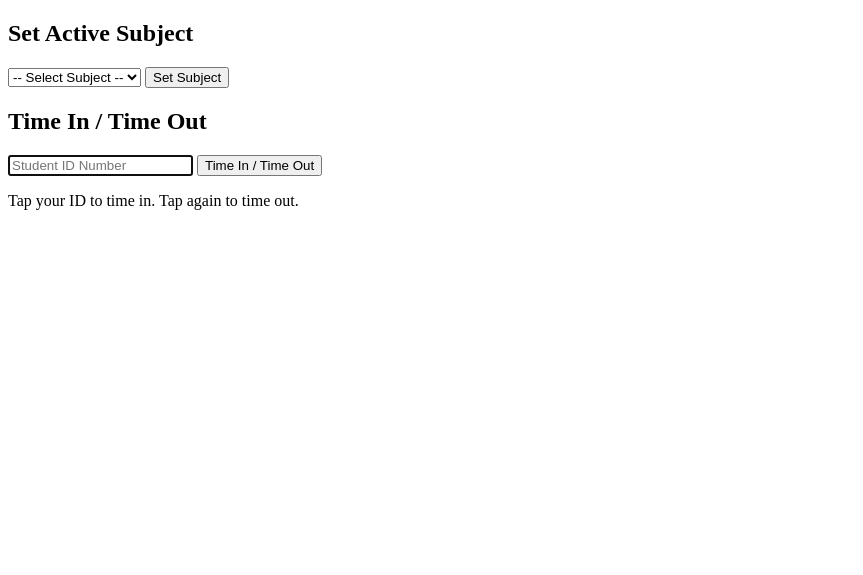
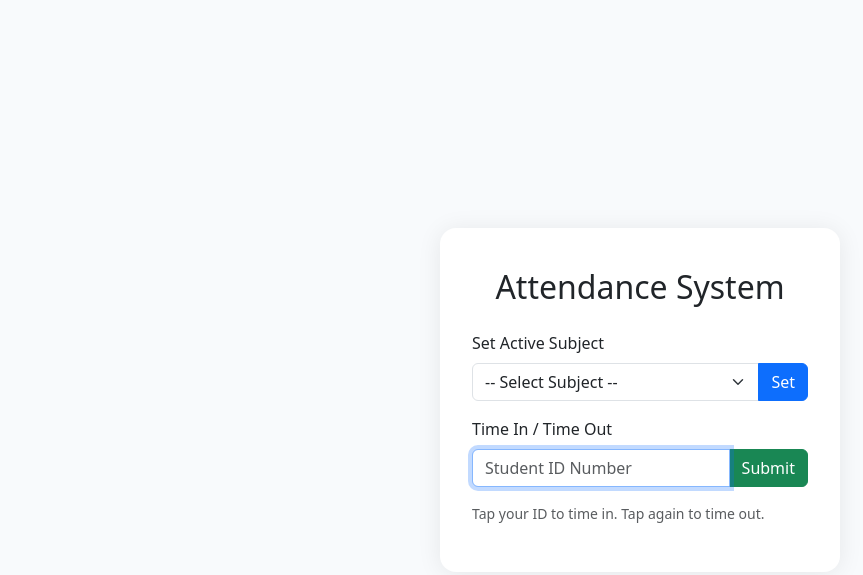
Before and after one commit to altechcorner/attendance-system-inout-subject-allday, a website: page frontend/index.html in a window 1280 px wide. Shown: the whole page, without its empty margins (0-863 px from the left). Drawn offline with nearby package versions, Linux system fonts and the light colour scheme; no server answers.

Commit message:
small issues

```diff
--- a/frontend/index.html
+++ b/frontend/index.html
@@ -3,33 +3,64 @@
 <head>
   <meta charset="UTF-8" />
   <title>Attendance System</title>
+  <!-- Bootstrap 5 CSS CDN -->
+  <link href="https://cdn.jsdelivr.net/npm/bootstrap@5.3.3/dist/css/bootstrap.min.css" rel="stylesheet">
+  <style>
+    body {
+      background: #f8fafc;
+      min-height: 100vh;
+      display: flex;
+      align-items: center;
+      justify-content: center;
+    }
+    .attendance-container {
+      background: #fff;
+      border-radius: 16px;
+      box-shadow: 0 2px 24px rgba(0,0,0,0.08);
+      padding: 2.5rem 2rem;
+      max-width: 400px;
+      width: 100%;
+    }
+    .form-label {
+      font-weight: 500;
+    }
+    #status-message {
+      transition: opacity 0.3s;
+    }
+  </style>
 </head>
 <body>
-  <!-- Register Student form removed -->
+  <div class="attendance-container">
+    <h2 class="mb-4 text-center">Attendance System</h2>
 
-  <h2>Set Active Subject</h2>
-  <form id="setSubjectForm">
-    <select id="activeSubjectSelect" required>
-      <option value="">-- Select Subject --</option>
-    </select>
-    <button type="submit">Set Subject</button>
-  </form>
-  <p id="activeSubjectDisplay"></p>
+    <form id="setSubjectForm" class="mb-3">
+      <label for="activeSubjectSelect" class="form-label">Set Active Subject</label>
+      <div class="input-group mb-2">
+        <select id="activeSubjectSelect" class="form-select" required>
+          <option value="">-- Select Subject --</option>
+        </select>
+        <button type="submit" class="btn btn-primary">Set</button>
+      </div>
+      <div id="activeSubjectDisplay" class="form-text mb-2"></div>
+    </form>
 
-  <h2>Time In / Time Out</h2>
-  <form id="attendanceForm">
-    <input type="text" name="id_number" placeholder="Student ID Number" required autofocus />
-    <button type="submit">Time In / Time Out</button>
-  </form>
-  <p id="attendanceMessage"></p>
-  <p>Tap your ID to time in. Tap again to time out.</p>
-  <p id="status-message" style="display:none;"></p>
+    <form id="attendanceForm" class="mb-3">
+      <label for="id_number" class="form-label">Time In / Time Out</label>
+      <div class="input-group mb-2">
+        <input type="text" id="id_number" name="id_number" class="form-control" placeholder="Student ID Number" required autofocus />
+        <button type="submit" class="btn btn-success">Submit</button>
+      </div>
+    </form>
+    <div id="attendanceMessage" class="alert alert-info py-2 px-3 mb-2" style="display:none;"></div>
+    <div class="text-muted small mb-2">Tap your ID to time in. Tap again to time out.</div>
+    <div id="status-message" class="alert alert-success text-center" style="display:none;"></div>
+  </div>
 
+  <!-- Bootstrap JS (optional, for dropdowns etc.) -->
+  <script src="https://cdn.jsdelivr.net/npm/bootstrap@5.3.3/dist/js/bootstrap.bundle.min.js"></script>
   <script>
     let activeSubjectId = null;
     let activeSubjectText = '';
-
-    // Registration logic removed
 
     // Populate the subject combo box
     async function loadSubjects() {
@@ -65,7 +96,7 @@
     document.getElementById('attendanceForm').onsubmit = async (e) => {
       e.preventDefault();
       if (!activeSubjectId) {
-        document.getElementById('attendanceMessage').textContent = 'Please set the active subject first!';
+        showMessage('attendanceMessage', 'Please set the active subject first!', 'alert-danger');
         return;
       }
       const formData = new FormData(e.target);
@@ -80,12 +111,10 @@
           body: JSON.stringify(data)
         });
 
-        // Try to parse JSON only if response is JSON
         const contentType = res.headers.get('content-type');
         if (contentType && contentType.includes('application/json')) {
           result = await res.json();
         } else {
-          // Fallback for plain text responses
           const text = await res.text();
           result = { message: text, status: res.ok ? 'success' : 'error' };
         }
@@ -93,7 +122,7 @@
         result = { message: 'Server error. Please try again.', status: 'error' };
       }
 
-      document.getElementById('attendanceMessage').textContent = result.message;
+      showMessage('attendanceMessage', result.message, result.status === 'success' ? 'alert-info' : 'alert-danger');
 
       if (result.status === 'success') {
         const msg = document.getElementById('status-message');
@@ -106,6 +135,16 @@
 
       e.target.reset();
     };
+
+    function showMessage(id, message, alertClass) {
+      const el = document.getElementById(id);
+      el.textContent = message;
+      el.className = `alert ${alertClass} py-2 px-3 mb-2`;
+      el.style.display = 'block';
+      setTimeout(() => {
+        el.style.display = 'none';
+      }, 3000);
+    }
   </script>
 </body>
 </html>
```
